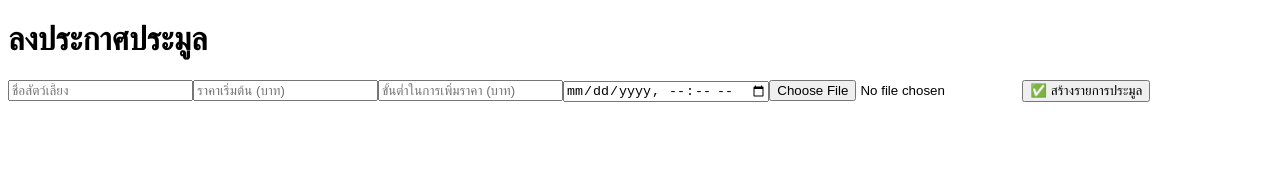
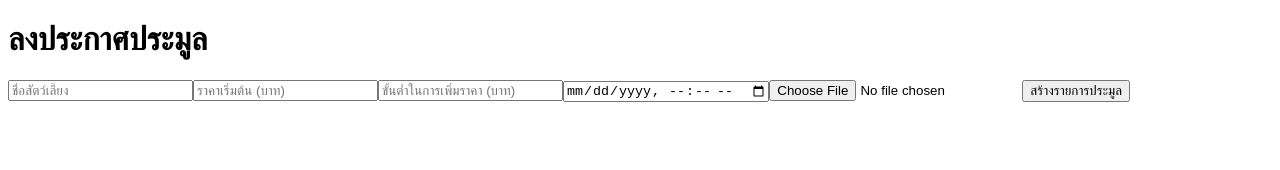
Before and after one commit to chairich/bird-auction-pro, a Next.js app: page /create-auction in a window 1280 px wide. Shown: the top 170 px of the page. Built offline with nearby package versions, Linux system fonts and the light colour scheme.

Commit message:
Update create-auction.tsx

```diff
--- a/pages/create-auction.tsx
+++ b/pages/create-auction.tsx
@@ -1,7 +1,7 @@
 import { useState } from "react";
-import { db, storage } from "../lib/firebase";
+import { supabase } from "../lib/supabase";
+import { db } from "../lib/firebase";
 import { collection, addDoc, Timestamp } from "firebase/firestore";
-import { ref, uploadBytes, getDownloadURL } from "firebase/storage";
 
 export default function CreateAuction() {
   const [form, setForm] = useState({
@@ -12,21 +12,27 @@ export default function CreateAuction() {
     image: null as File | null,
   });
   const [uploading, setUploading] = useState(false);
-  const [error, setError] = useState("");
 
   const handleSubmit = async () => {
     const { name, startPrice, minIncrement, endTime, image } = form;
-    if (!name || !startPrice || !minIncrement || !endTime || !image) {
-      setError("กรุณากรอกข้อมูลให้ครบและเลือกภาพ");
-      return;
-    }
+    if (!name || !startPrice || !minIncrement || !endTime)
+      return alert("กรุณากรอกข้อมูลให้ครบ");
 
     setUploading(true);
-    setError("");
     try {
-      const imageRef = ref(storage, `auction-images/${Date.now()}-${image.name}`);
-      const snapshot = await uploadBytes(imageRef, image);
-      const imageUrl = await getDownloadURL(snapshot.ref);
+      let imageUrl = "";
+
+      if (image) {
+        const filename = `auction-images/${Date.now()}-${image.name}`;
+        const { data, error } = await supabase.storage
+          .from("images") // ต้องสร้าง bucket ชื่อ images ใน Supabase
+          .upload(filename, image);
+
+        if (error) throw error;
+
+        const { data: urlData } = supabase.storage.from("images").getPublicUrl(filename);
+        imageUrl = urlData?.publicUrl || "";
+      }
 
       const endsAt = Timestamp.fromDate(new Date(endTime));
 
@@ -44,9 +50,9 @@ export default function CreateAuction() {
 
       alert("🎉 ประกาศสำเร็จ!");
       setForm({ name: "", startPrice: "", minIncrement: "", endTime: "", image: null });
-    } catch (e: any) {
-      console.error(e);
-      setError("❌ ไม่สามารถโพสต์ได้: " + e.message);
+    } catch (error: any) {
+      console.error("❌ Upload Error:", error);
+      alert("เกิดข้อผิดพลาด: " + error.message);
     } finally {
       setUploading(false);
     }
@@ -55,45 +61,13 @@ export default function CreateAuction() {
   return (
     <div className="max-w-xl mx-auto p-6">
       <h1 className="text-2xl font-bold mb-4">ลงประกาศประมูล</h1>
-      <input
-        placeholder="ชื่อสัตว์เลี้ยง"
-        value={form.name}
-        onChange={(e) => setForm({ ...form, name: e.target.value })}
-        className="border p-2 w-full mb-2"
-      />
-      <input
-        type="number"
-        placeholder="ราคาเริ่มต้น (บาท)"
-        value={form.startPrice}
-        onChange={(e) => setForm({ ...form, startPrice: e.target.value })}
-        className="border p-2 w-full mb-2"
-      />
-      <input
-        type="number"
-        placeholder="ขั้นต่ำในการเพิ่มราคา (บาท)"
-        value={form.minIncrement}
-        onChange={(e) => setForm({ ...form, minIncrement: e.target.value })}
-        className="border p-2 w-full mb-2"
-      />
-      <input
-        type="datetime-local"
-        value={form.endTime}
-        onChange={(e) => setForm({ ...form, endTime: e.target.value })}
-        className="border p-2 w-full mb-2"
-      />
-      <input
-        type="file"
-        accept="image/*"
-        onChange={(e) => setForm({ ...form, image: e.target.files?.[0] || null })}
-        className="mb-4"
-      />
-      {error && <p className="text-red-600 mb-2">{error}</p>}
-      <button
-        onClick={handleSubmit}
-        disabled={uploading}
-        className="w-full bg-blue-600 text-white py-2 rounded hover:bg-blue-700"
-      >
-        {uploading ? "⏳ กำลังอัปโหลด..." : "✅ สร้างรายการประมูล"}
+      <input placeholder="ชื่อสัตว์เลี้ยง" value={form.name} onChange={(e) => setForm({ ...form, name: e.target.value })} className="border p-2 w-full mb-2" />
+      <input type="number" placeholder="ราคาเริ่มต้น (บาท)" value={form.startPrice} onChange={(e) => setForm({ ...form, startPrice: e.target.value })} className="border p-2 w-full mb-2" />
+      <input type="number" placeholder="ขั้นต่ำในการเพิ่มราคา (บาท)" value={form.minIncrement} onChange={(e) => setForm({ ...form, minIncrement: e.target.value })} className="border p-2 w-full mb-2" />
+      <input type="datetime-local" value={form.endTime} onChange={(e) => setForm({ ...form, endTime: e.target.value })} className="border p-2 w-full mb-2" />
+      <input type="file" accept="image/*" onChange={(e) => setForm({ ...form, image: e.target.files?.[0] || null })} className="mb-4" />
+      <button onClick={handleSubmit} className="w-full bg-blue-600 text-white py-2 rounded hover:bg-blue-700" disabled={uploading}>
+        {uploading ? "⏳ กำลังอัปโหลด..." : "สร้างรายการประมูล"}
       </button>
     </div>
   );
```
